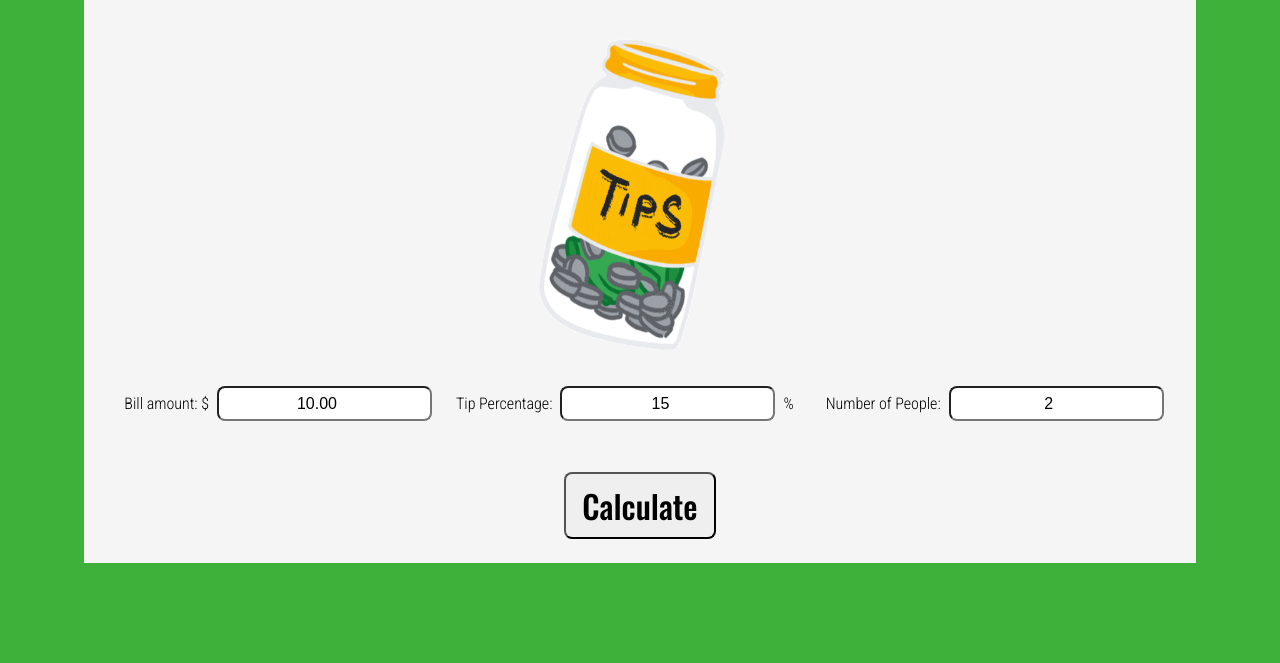
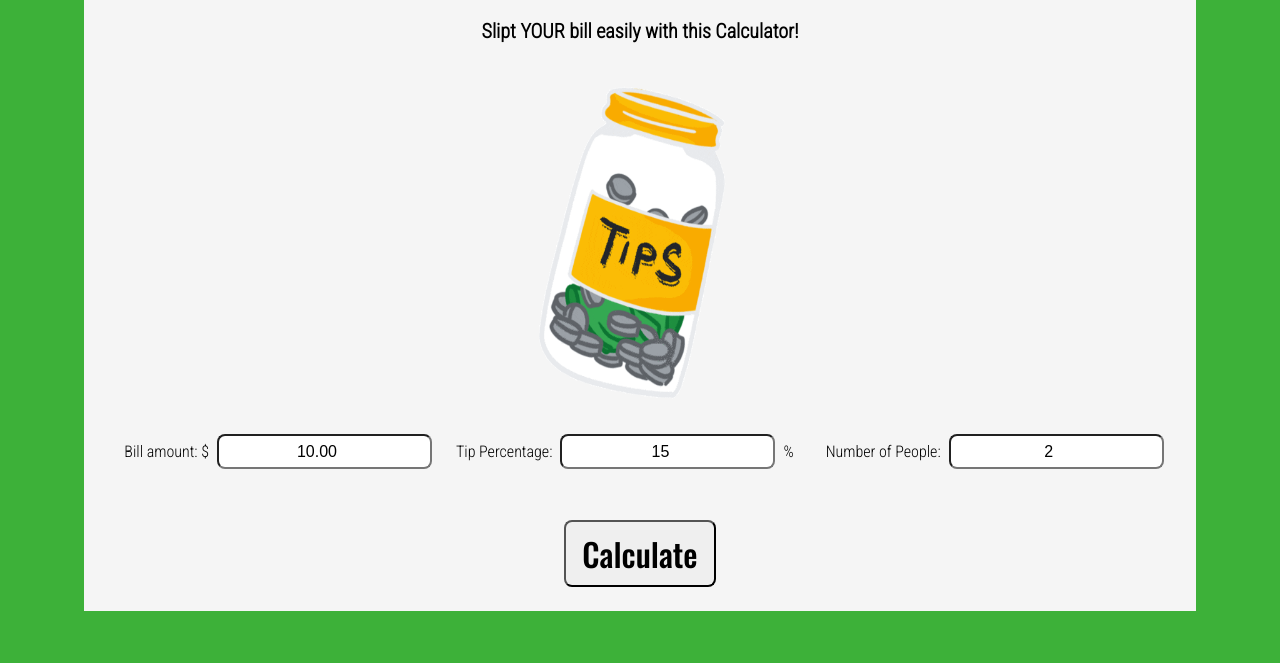
Before and after one commit to sree-chikati/tip-calculator, a plain HTML site: page index.html in a window 1280 px wide. Shown: the part 137-800 px from the top of the page. Drawn offline with nearby package versions, Linux system fonts and the light colour scheme.

Commit message:
updated index

```diff
--- a/index.html
+++ b/index.html
@@ -8,7 +8,7 @@
 
     <main>
         <h1>Tip Calculator</h1>
-
+        <h2><small>Slipt YOUR bill easily with this Calculator!</small></h2>
         <img src="images/tips.gif"
             width = 250 height = 350
             alt="Tips Gif">
```
